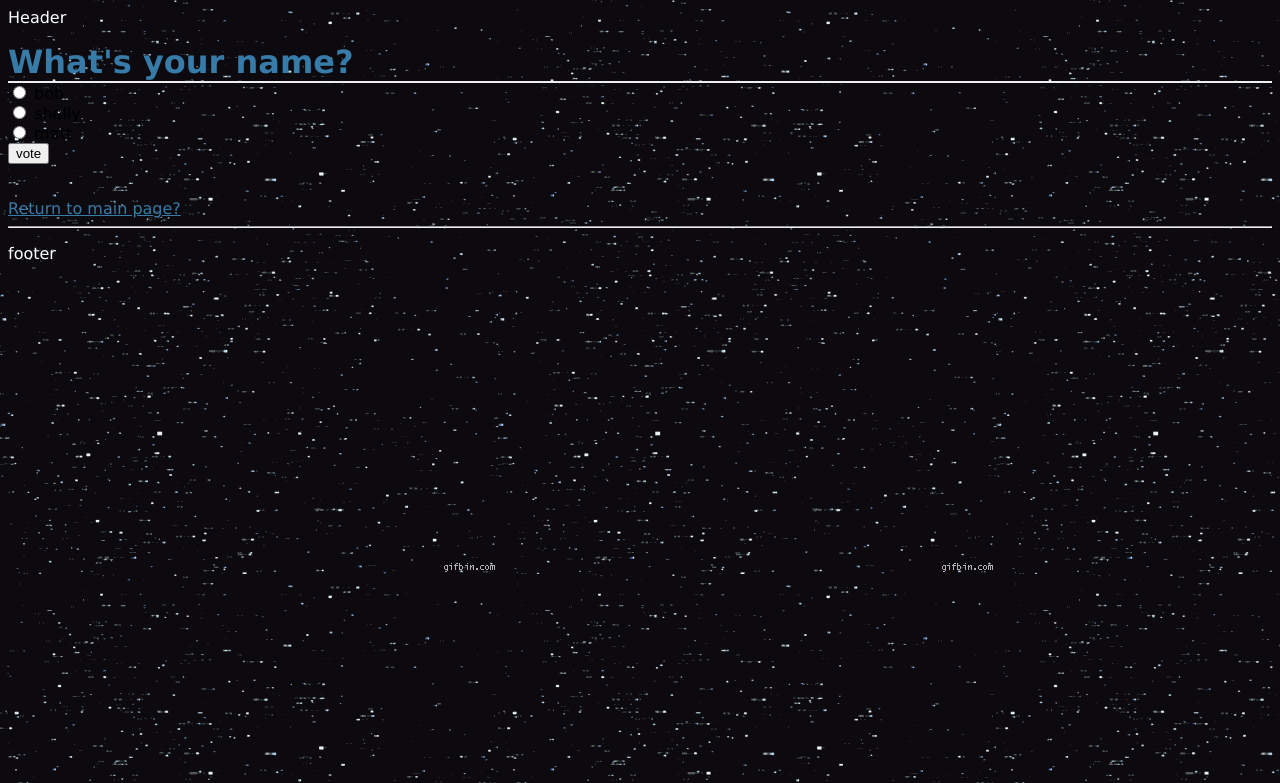
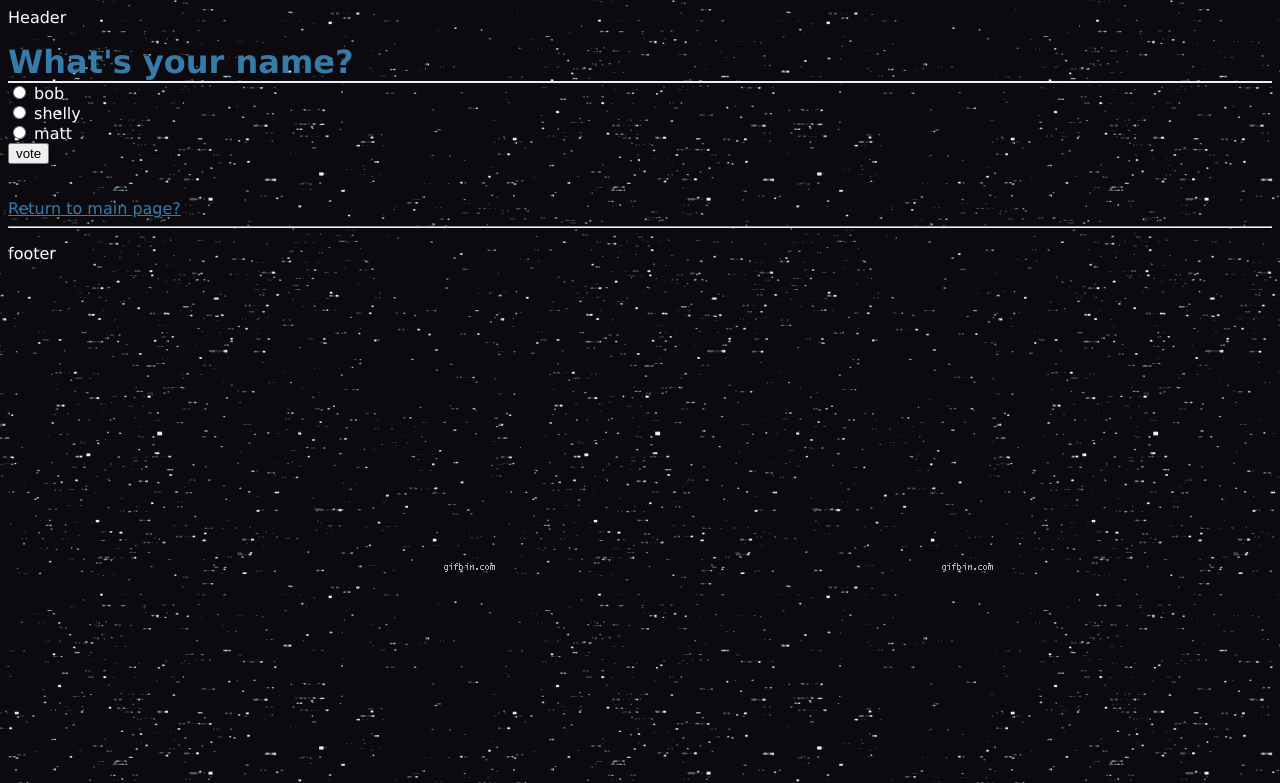
Before and after one commit to mbrandeburg/djangoTests, a Django app: page /polls/1/ in a window 1280 px wide. Shown: the top 783 px of the page. Run offline with Django 3.2, Linux system fonts and the light colour scheme; data comes from the database, SQL or seed files in the repository; both versions use the stored data as it was after the commit.

Commit message:
added css

```diff
--- a/polls/static/polls/style.css
+++ b/polls/static/polls/style.css
@@ -1,4 +1,4 @@
-body            { font-family: "Lucida Sans Unicode", "Lucida Grande", sans-serif; background: white url("images/background.gif");}
+body            { font-family: "Lucida Sans Unicode", "Lucida Grande", sans-serif; background: white url("images/background.gif"); color:white;}
 a, h1, h2       { color: #377ba8; }
 h1, h2          { margin: 0; }
 h1              { border-bottom: 2px solid #eee; }
--- a/polls/templates/polls/index.html
+++ b/polls/templates/polls/index.html
@@ -1,3 +1,5 @@
+<!-- REMEMBER, KICK ALL THIS OFF UP A LEVEL WITH: python3 manage.py runserver -->
+
 <!-- got rid of header being replaced by base.html -->
 {% extends 'polls/base.html' %}
 {% block main_content %}
```
Also changed, not shown: db.sqlite3.
